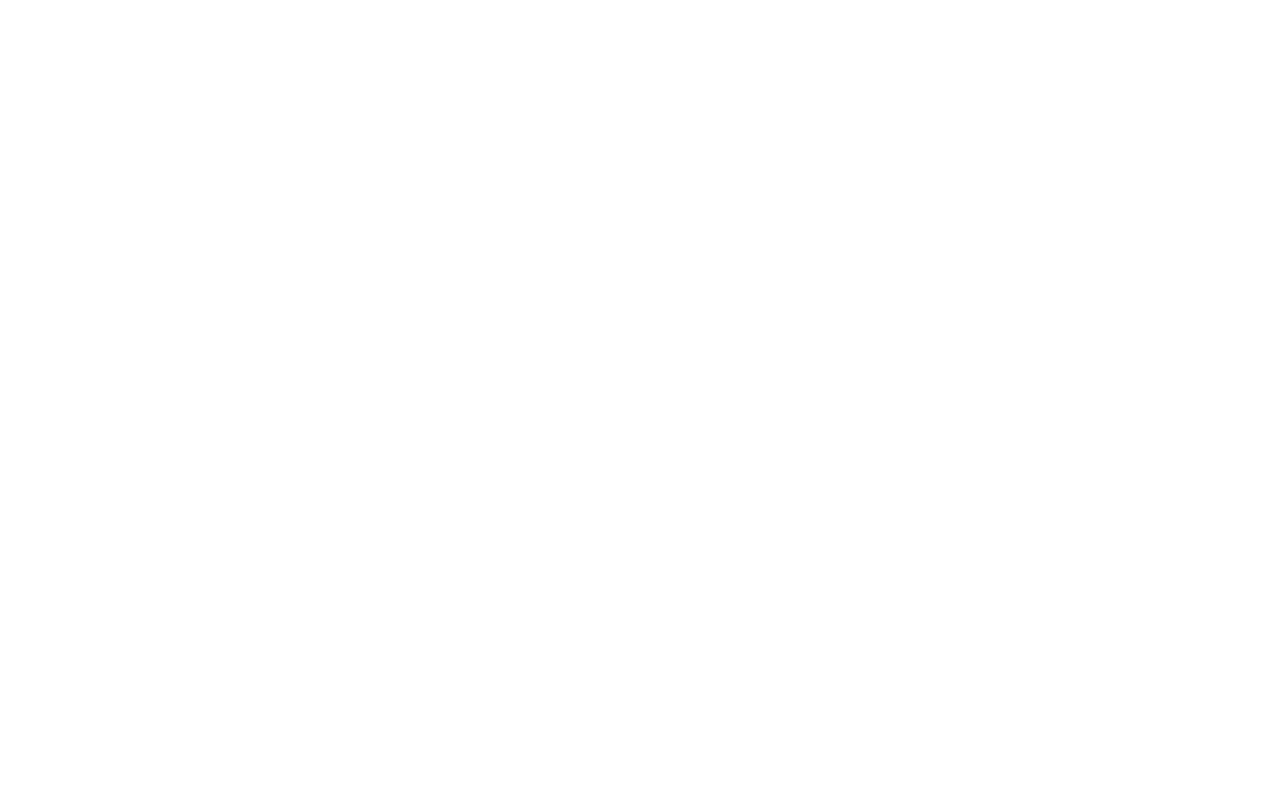
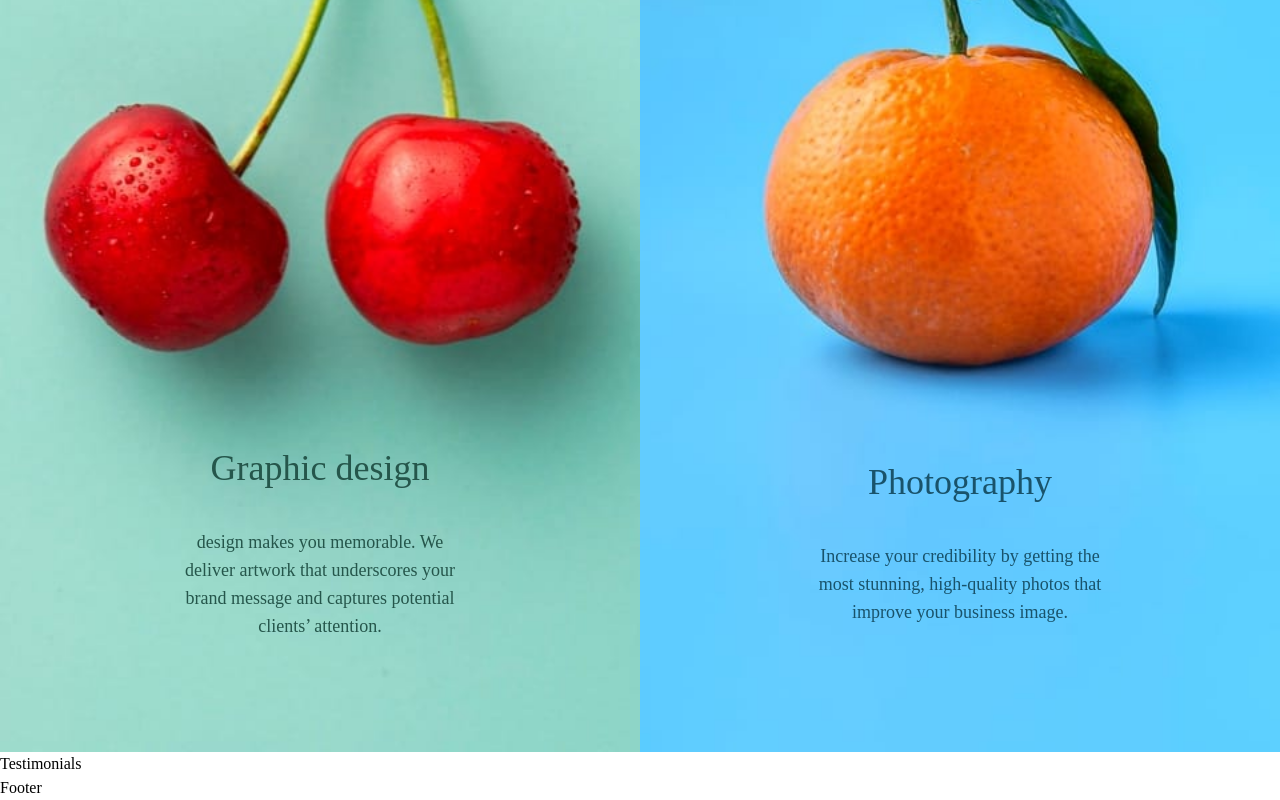
Before and after one commit to LujainAlajmi/sunnyside-landing-page, a React (Create React App) app: page / in a window 1280 px wide. Shown: the part 2046-2846 px from the top of the page. Before the commit the page ends 2046 px from the top, so only its background shows below. Built offline with nearby package versions, Linux system fonts and the light colour scheme.

Commit message:
desktop done

```diff
--- a/src/components/Gallery.jsx
+++ b/src/components/Gallery.jsx
@@ -20,6 +20,23 @@
           </p>
         </div>
       </div>
+      {/* desktop settings */}
+      <div className="sm:flex flex-row h-screen  xm:hidden">
+        <div className="flex flex-col w-1/2 bg-imageGraphicDesignDesktop bg-cover bg-center bg-no-repeat  text-center justify-center text-DarkDesaturatedCyan pt-52">
+          <h1 className="text-4xl mt-44">Graphic design</h1>
+          <p className="font-[Barlow] text-lg mt-10 px-44">
+            design makes you memorable. We deliver artwork that underscores your
+            brand message and captures potential clients’ attention.
+          </p>
+        </div>
+        <div className="flex flex-col w-1/2 bg-ImagePhotographyDesktop bg-cover bg-center bg-no-repeat  text-center justify-center text-DarkBlue pt-52">
+          <h1 className="text-4xl mt-44">Photography</h1>
+          <p className="font-[Barlow] text-lg mt-10 px-44">
+            Increase your credibility by getting the most stunning, high-quality
+            photos that improve your business image.
+          </p>
+        </div>
+      </div>
     </div>
   );
 }
```
